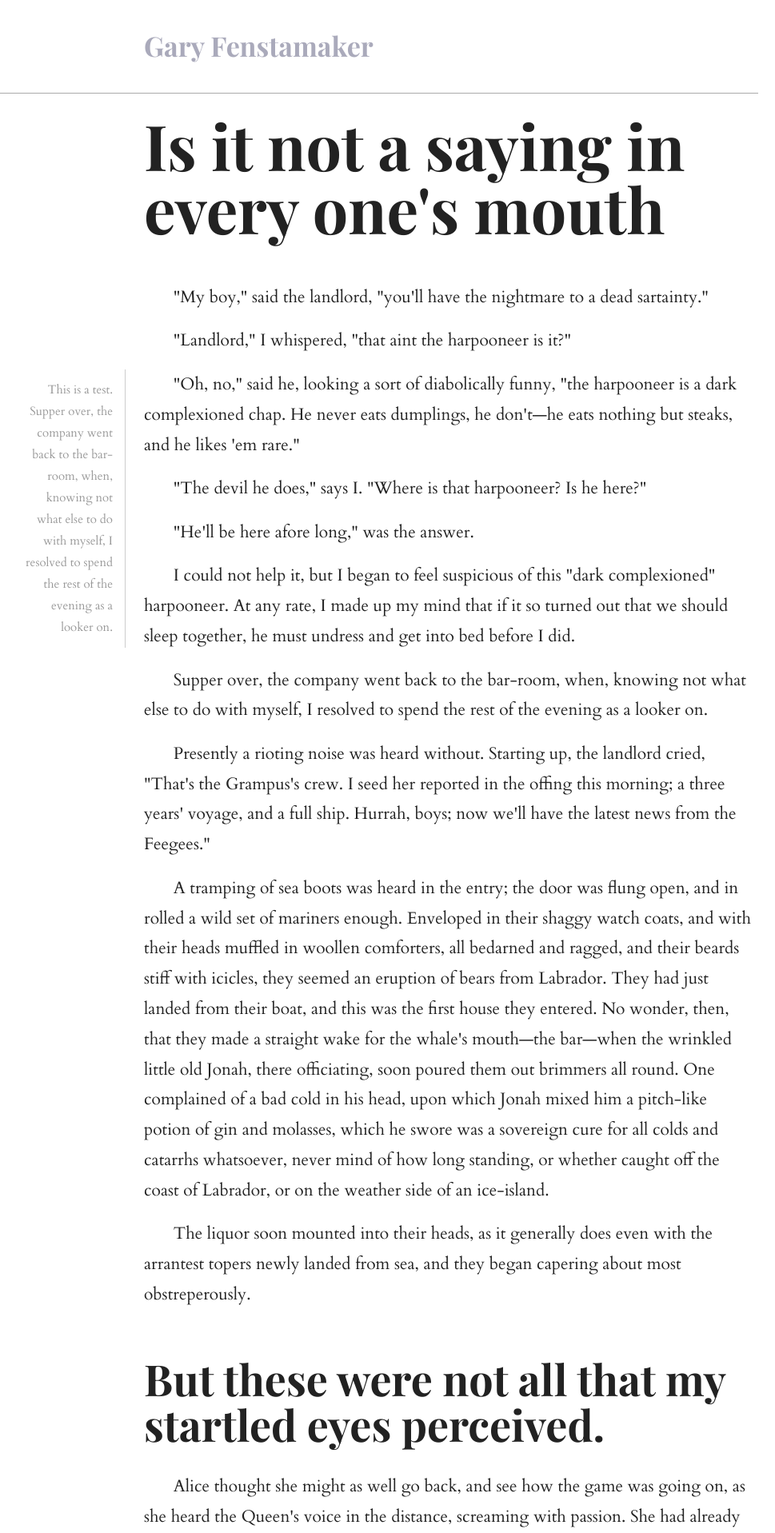
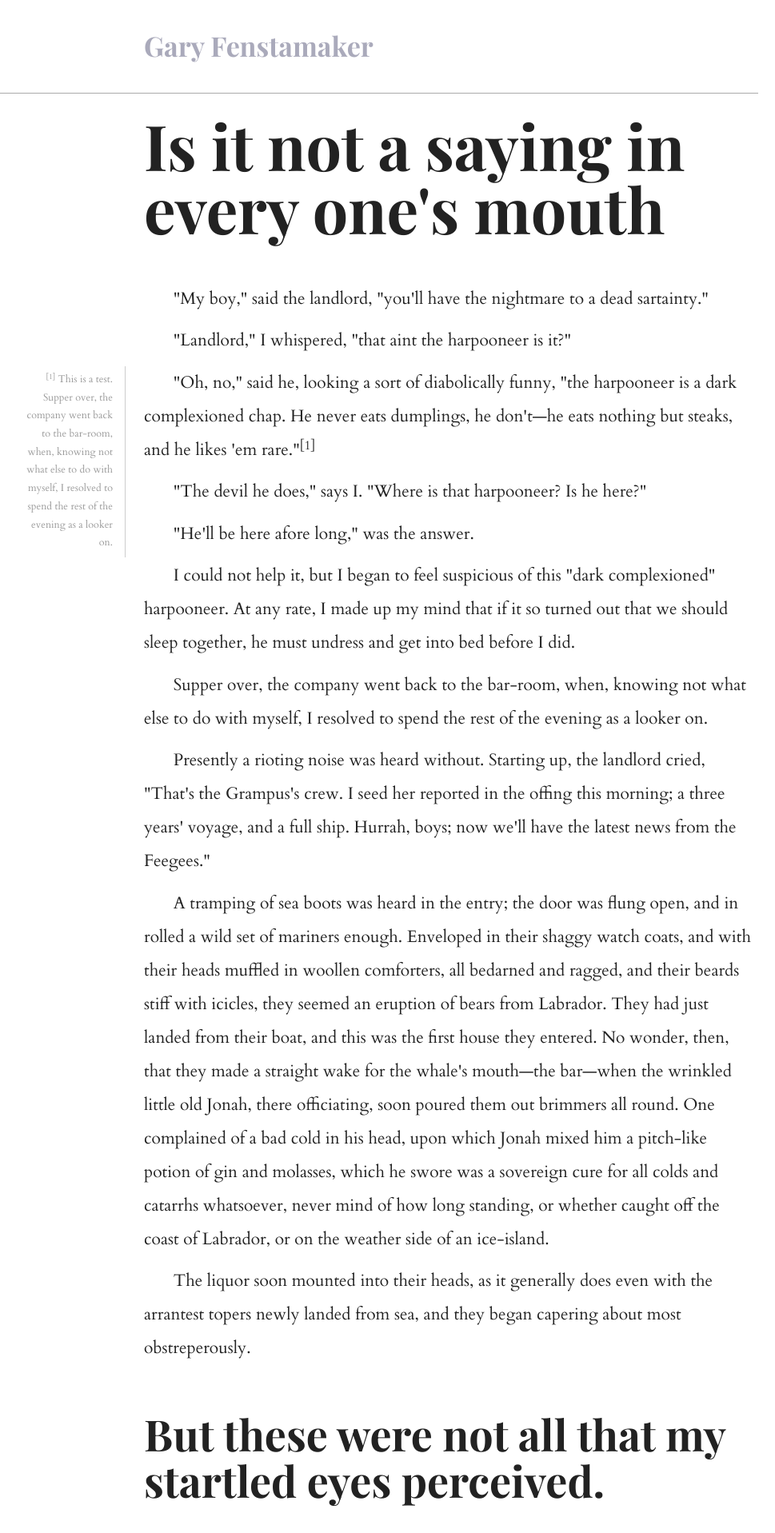
Before and after one commit to fenstamaker/fenstamaker.github.io, a Jekyll site: the page post.html, which Jekyll copies as it is, in a window 1280 px wide. Shown: the top 1917 px of the page at 80% size, without its empty margins (172-1141 px from the left). Built offline with Jekyll 4.4.1, drawn with Linux system fonts in a browser that asks for light colours; nearby versions of some CDN libraries.

Commit message:
Added example footnote ref. Made line heights and margins more consistent

```diff
--- a/post.html
+++ b/post.html
@@ -48,8 +48,8 @@
 
                     <p>"Landlord," I whispered, "that aint the harpooneer is it?"</p>
 
-                    <aside><p>This is a test. Supper over, the company went back to the bar-room, when, knowing not what else to do with myself, I resolved to spend the rest of the evening as a looker on.</p></aside>
-                    <p>"Oh, no," said he, looking a sort of diabolically funny, "the harpooneer is a dark complexioned chap. He never eats dumplings, he don't&mdash;he eats nothing but steaks, and he likes 'em rare."
+                    <aside><p><sup>[1]</sup> This is a test. Supper over, the company went back to the bar-room, when, knowing not what else to do with myself, I resolved to spend the rest of the evening as a looker on.</p></aside>
+                    <p>"Oh, no," said he, looking a sort of diabolically funny, "the harpooneer is a dark complexioned chap. He never eats dumplings, he don't&mdash;he eats nothing but steaks, and he likes 'em rare."<sup>[1]</sup>
                     </p>
 
                     <p>"The devil he does," says I. "Where is that harpooneer? Is he here?"</p>
--- a/stylesheets/main.css
+++ b/stylesheets/main.css
@@ -7,7 +7,7 @@ html {
 body {
     font-family: "Cardo", serif;
     font-size: 2.1em;
-    line-height: 1.8;
+    line-height: 2.0em;
     color: #222;
 }
 a {
@@ -46,8 +46,8 @@ h4 {
     margin-bottom: 1.375em;
 }
 p, ul, ol, pre, table, blockquote {
-    margin-top: 0.8em;
-    margin-bottom: 0.8em;
+    margin-top: 0.5em;
+    margin-bottom: 0.5em;
 }
 ul ul, ol ol, ul ol, ol ul {
     margin-top: 0;
@@ -76,7 +76,8 @@ article p {
 }
 aside p {
     color: #999999;
-    font-size: 1.5rem;
+    font-size: 0.6em;
+    line-height: 1.8em;
 }
 @media (min-width: 1000px) {
     html {
```
